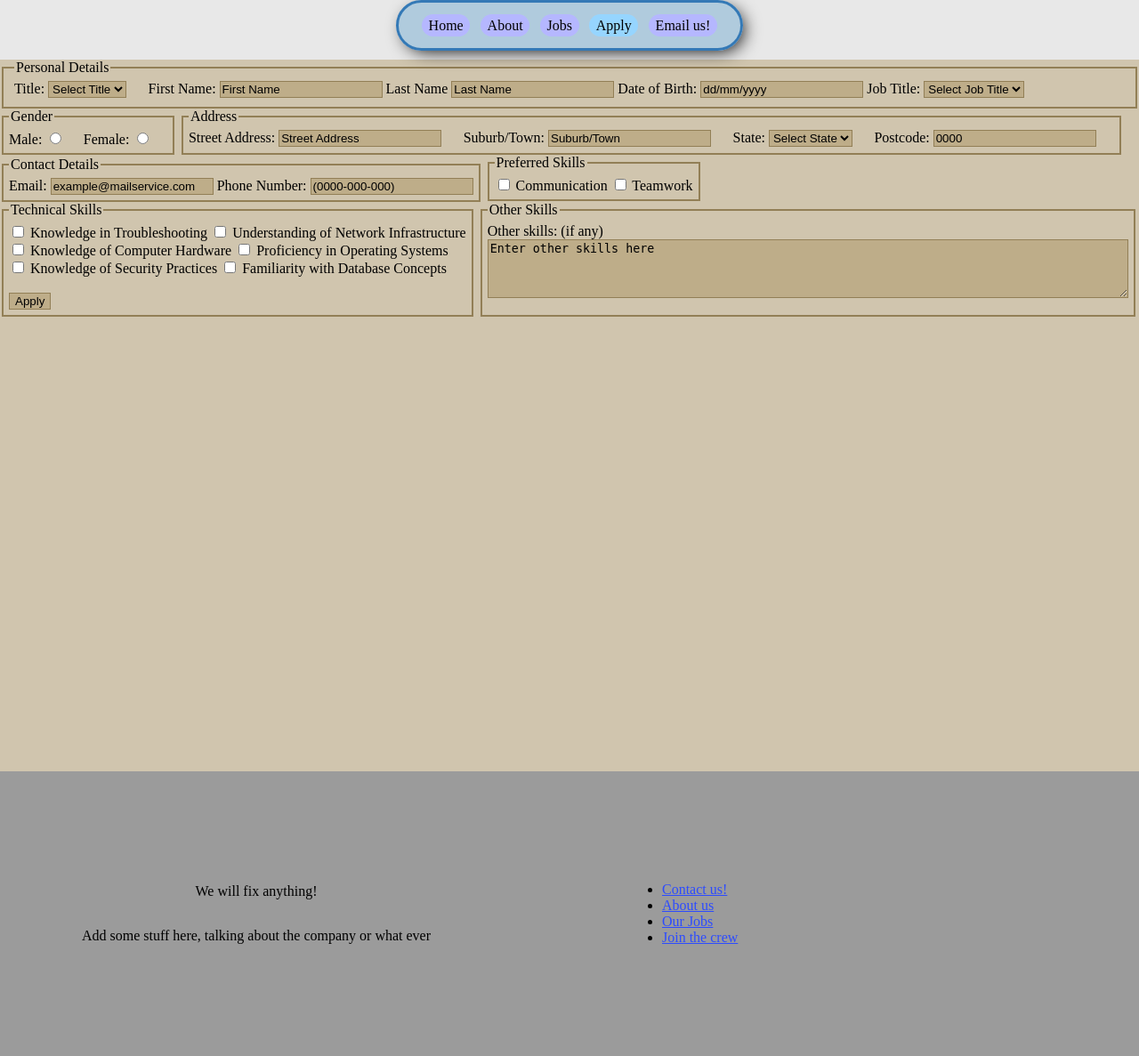
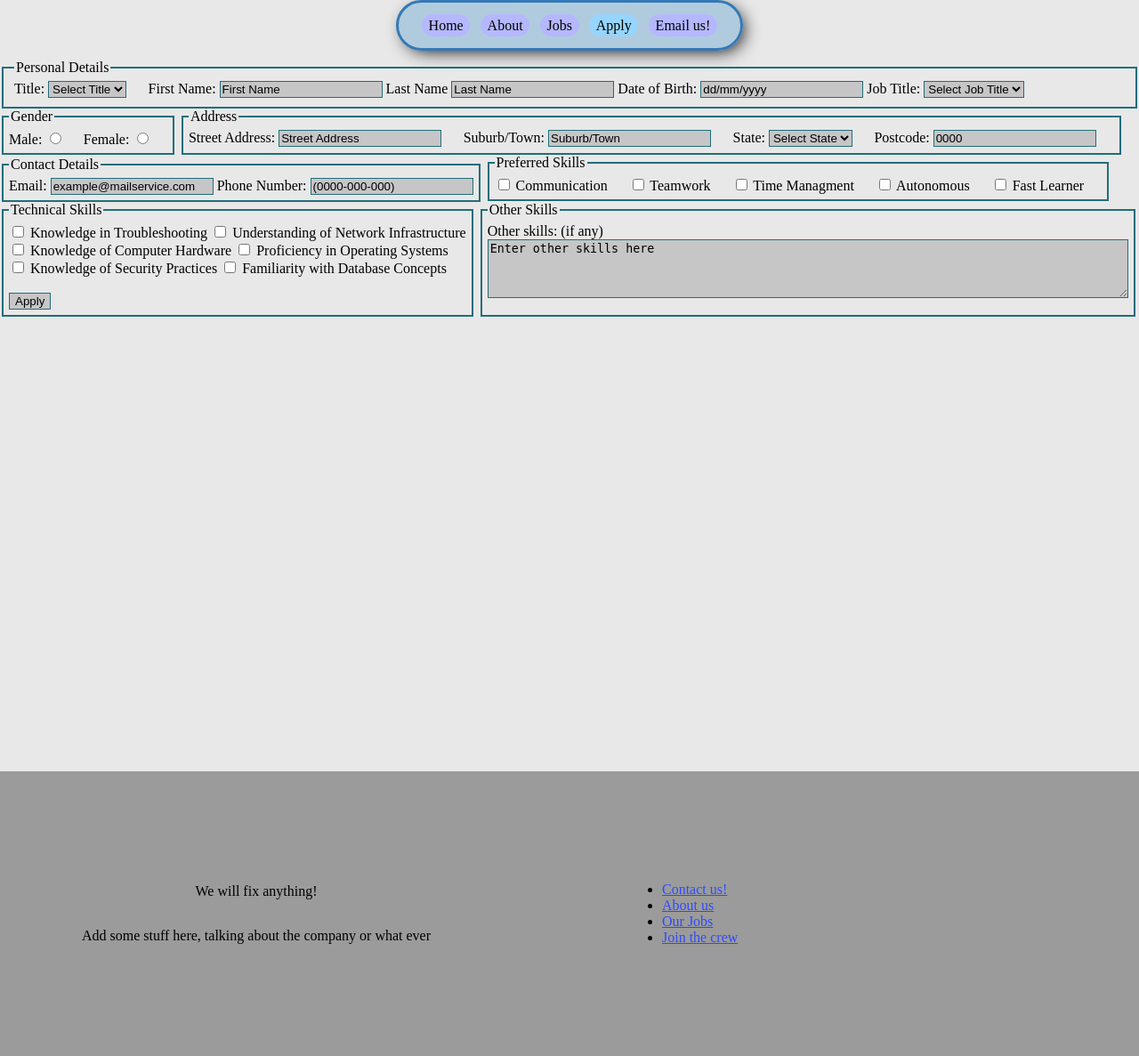
Before and after one commit to SPUDYBRO/HEMB, a PHP site: page /project1/apply.html in a window 1280 px wide. Shown: the whole page at 89% size. Run offline with PHP 8.4, Linux system fonts and the light colour scheme.

Commit message:
modified:   project1/apply.html 	modified:   style/styles.css

```diff
--- a/project1/apply.html
+++ b/project1/apply.html
@@ -129,6 +129,12 @@ tested.
                     <label for="skillsCommunication">Communication</label>
                     <input type="checkbox" value="teamwork" name="teamwork" id="skillsTeamwork" required>
                     <label for="skillsTeamwork">Teamwork</label>
+                    <input type="checkbox" value="timeManagment" name="timeManagment" id="skillsTimeManagment" required>
+                    <label for="skillsTimeManagment">Time Managment</label>
+                    <input type="checkbox" value="autonomous" name="autonomous" id="skillsAutonomous" required>
+                    <label for="skillsAutonomous">Autonomous</label>
+                    <input type="checkbox" value="Autonomous" name="Autonomous" id="skillsFastLearner" required>
+                    <label for="skillsFastLearner">Fast Learner</label>
                 </fieldset>
             </div>
 
--- a/style/styles.css
+++ b/style/styles.css
@@ -6,6 +6,9 @@
 
 
     --background_color: rgb(232, 232, 232);
+
+    --legend_and_input_color: rgb(33, 110, 123);
+    --input_background_color: rgb(198, 198, 198);
 
     --hero_image_background: url('./images/hero_image.png'); /* note that this is a `background-image` */
 
@@ -226,21 +229,23 @@ This is for styling every single page */
         display: inline-block;
     }
 
+
+
 /* Apply Page Styling */
 
     /* Defines the base color theme for the job page (May incorporate this theme across all pages with group approval. */
 
         #applyPage {
-            background-color: rgb(208, 197, 174);
+            background-color: var(--background_color);
         }
 
         #applyPage fieldset {
-            border: 2px solid rgb(146, 127, 86) ;
+            border: 2px solid var(--legend_and_input_color);
         }
 
         #applyPage input, select, textarea {
-            background-color: rgb(190, 173, 137);
-            border: 1.5px solid rgb(146, 127, 86);
+            background-color: var(--input_background_color);
+            border: 1.5px solid var(--legend_and_input_color);
         }
 
         #applyPage input::placeholder, textarea::placeholder {
@@ -282,6 +287,10 @@ This is for styling every single page */
             width: fit-content;
             display: inline-block;
             padding: 6px;
+        }
+
+        #preferredSkillsLegend label {
+            margin-right: 20px;
         }
 
 
```
